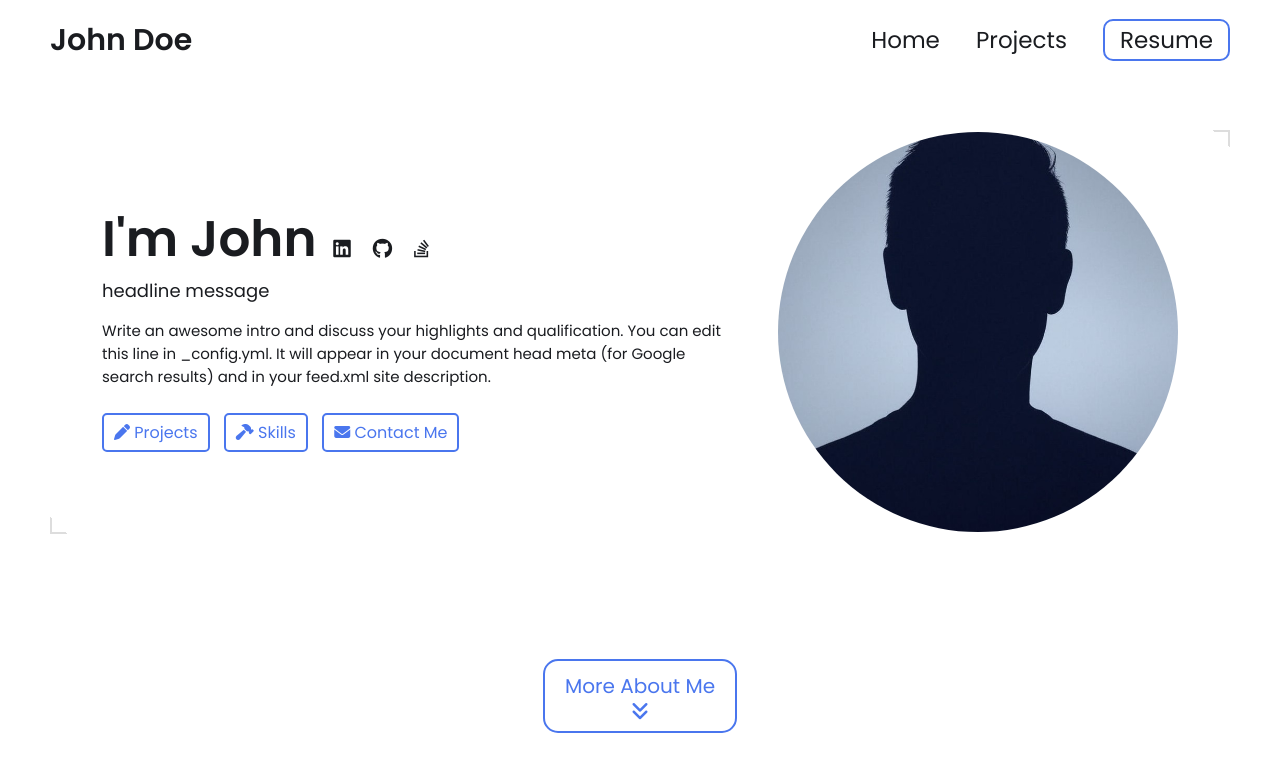
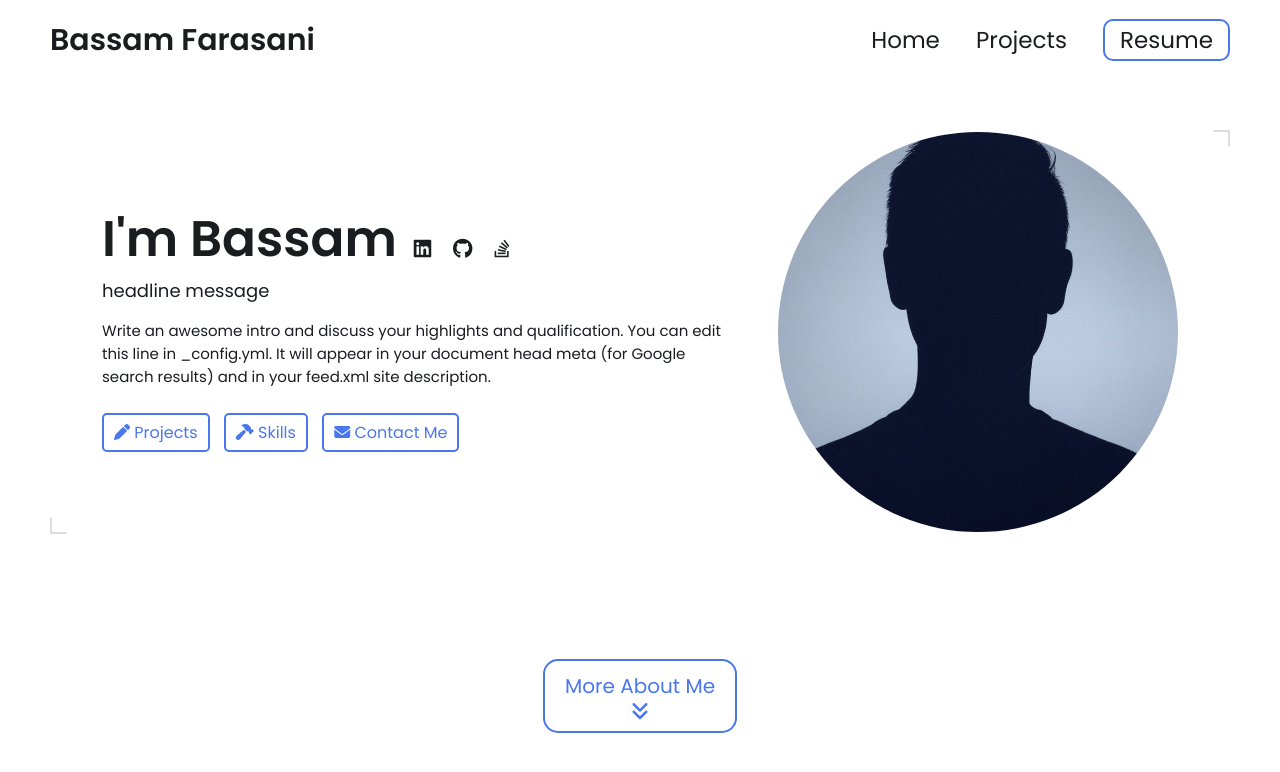
Before and after one commit to Farasani/farasani.github.io, a Jekyll site: the page built from index.html, in a window 1280 px wide and 900 px high. Shown: the top 772 px of the window. Built offline with Jekyll 4.4.1, drawn with Linux system fonts in a browser that asks for light colours.

Commit message:
Update _config.yml

```diff
--- a/_config.yml
+++ b/_config.yml
@@ -7,12 +7,12 @@
 
 # Main Page Setup
 
-title: John Doe's Portfolio # This is what shows up in the tab of the browser
+title: Bassam Farasani's Portfolio # This is what shows up in the tab of the browser
 
 
 
 # Hero Section
-name: John Doe
+name: Bassam Farasani
 headline: headline message
 description: >- # dont remove this line. this will ignore all new lines until the next section
   Write an awesome intro and discuss your highlights and qualification. You can edit this
```
